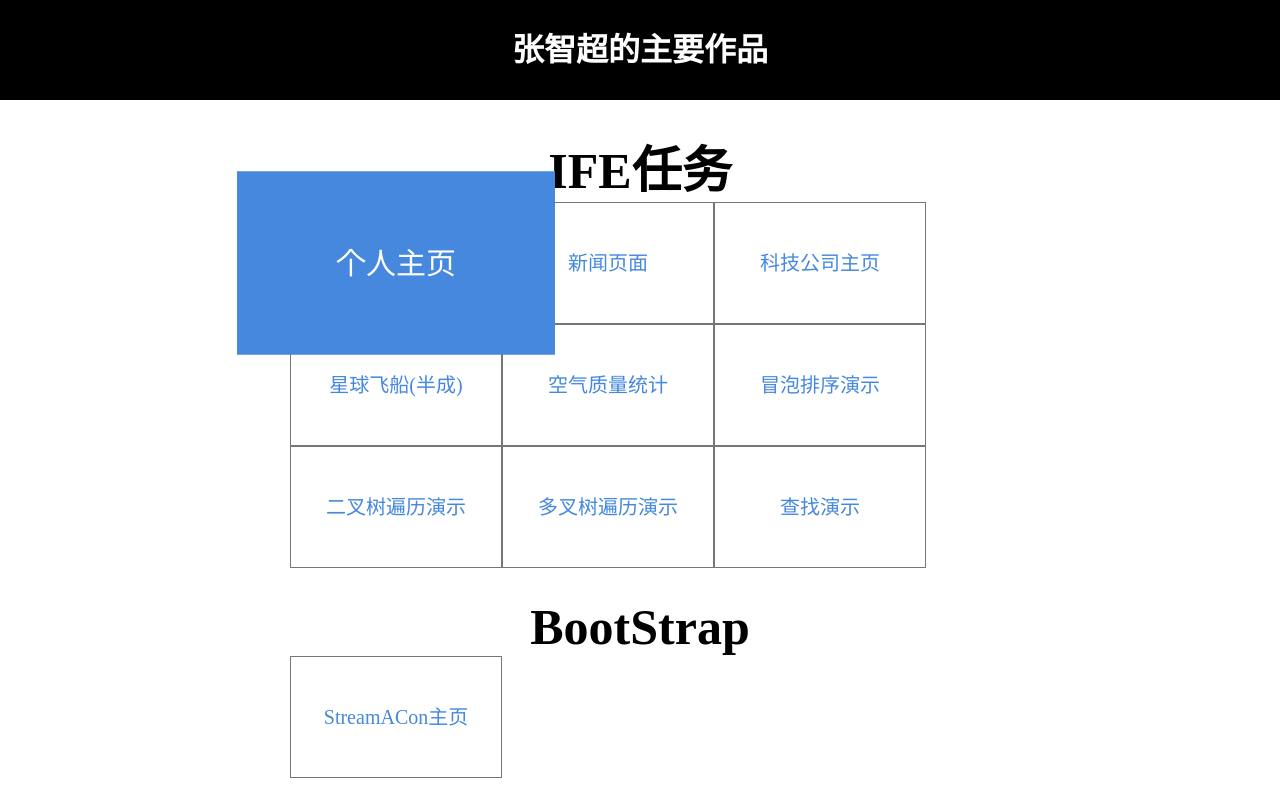
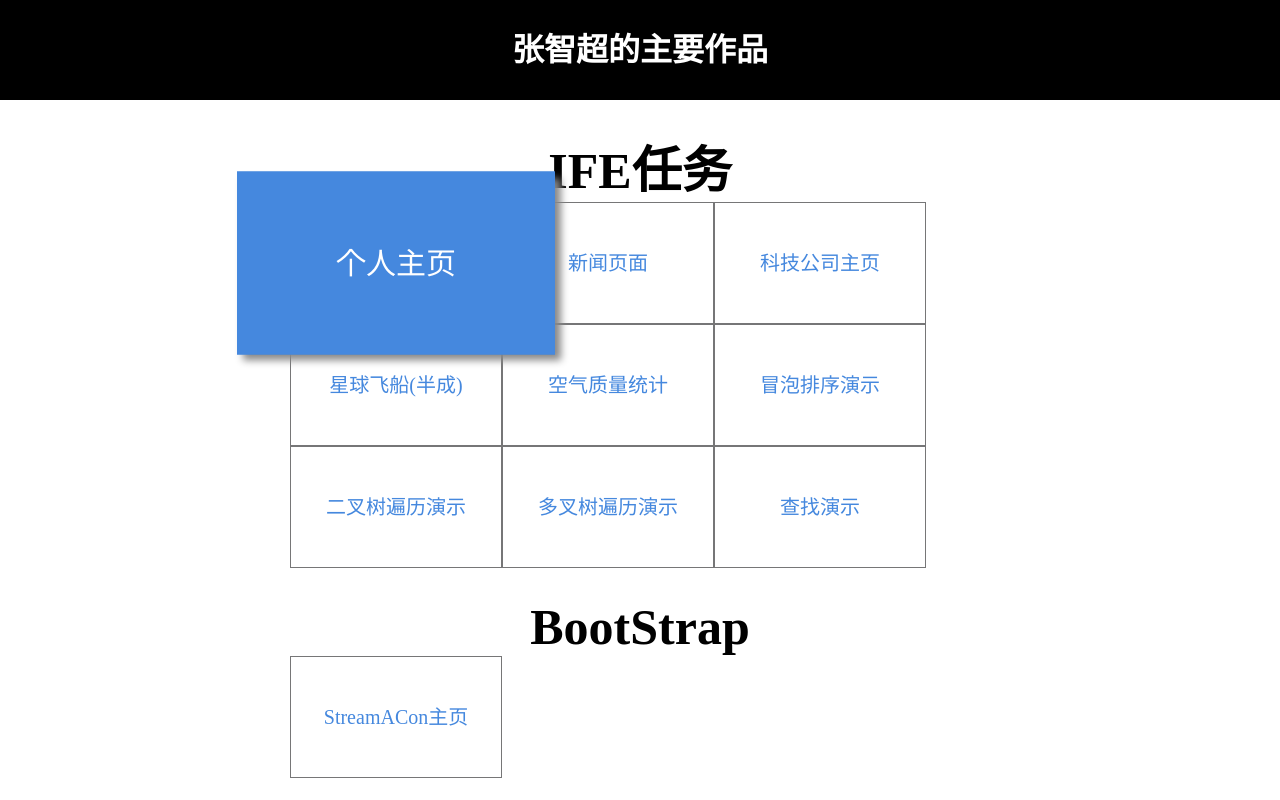
Before and after one commit to CodyLiang/Main-Demo, a plain HTML site: page index.html in a window 1280 px wide. In both pictures the pointer is over the item "个人主页". Shown: the top 800 px of the page. Drawn offline with Linux system fonts and the light colour scheme.

Commit message:
modify the css

```diff
--- a/style.css
+++ b/style.css
@@ -52,6 +52,10 @@ header, footer {
 	-webkit-transform: scale(1.5);
 	-o-transform: scale(1.5);
 	-moz-transform: scale(1.5);
+	-ms-box-shadow: 4px 4px 5px #888;
+	-webkit-box-shadow: 4px 4px 5px #888;
+	-moz-box-shadow: 4px 4px 5px #888;
+	-o-box-shadow: 4px 4px 5px #888;
 }
 .item .demo li:hover a {
     color: #fff;
```
